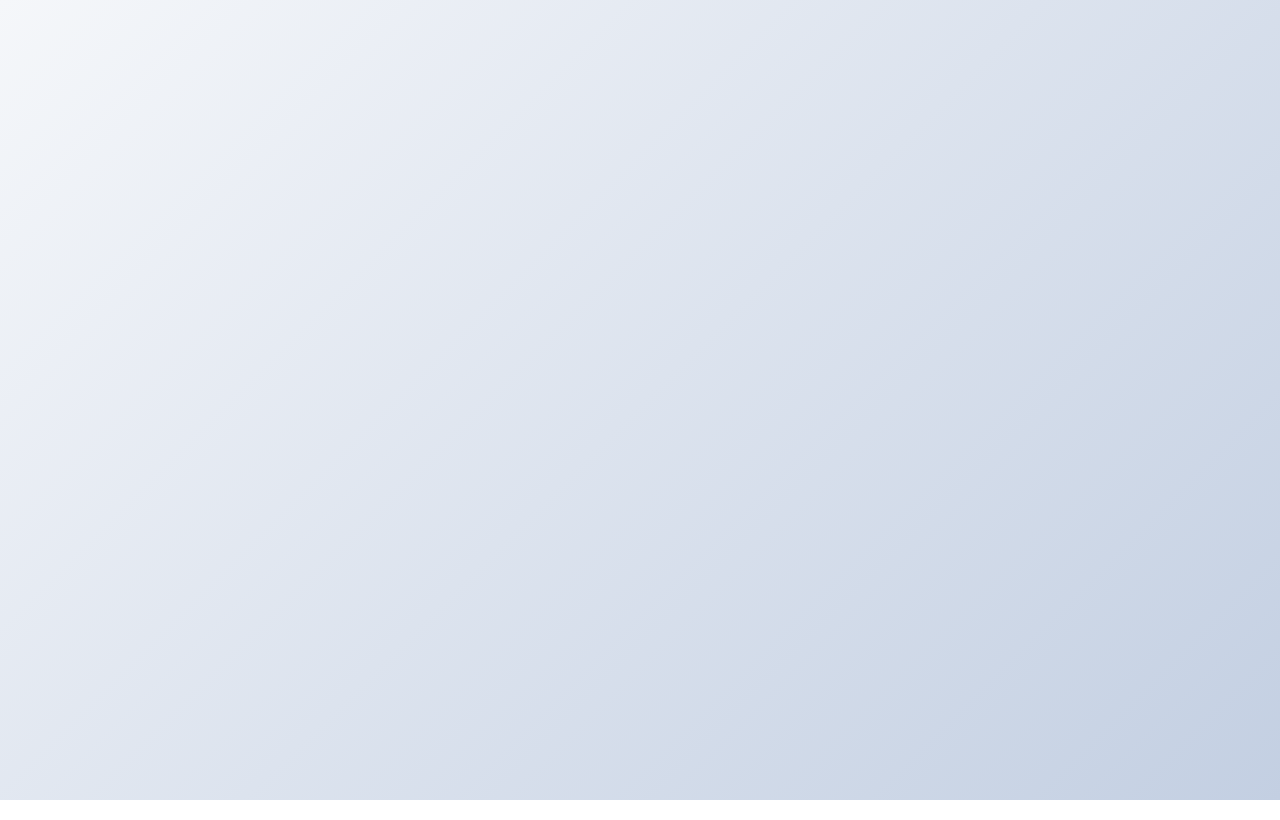
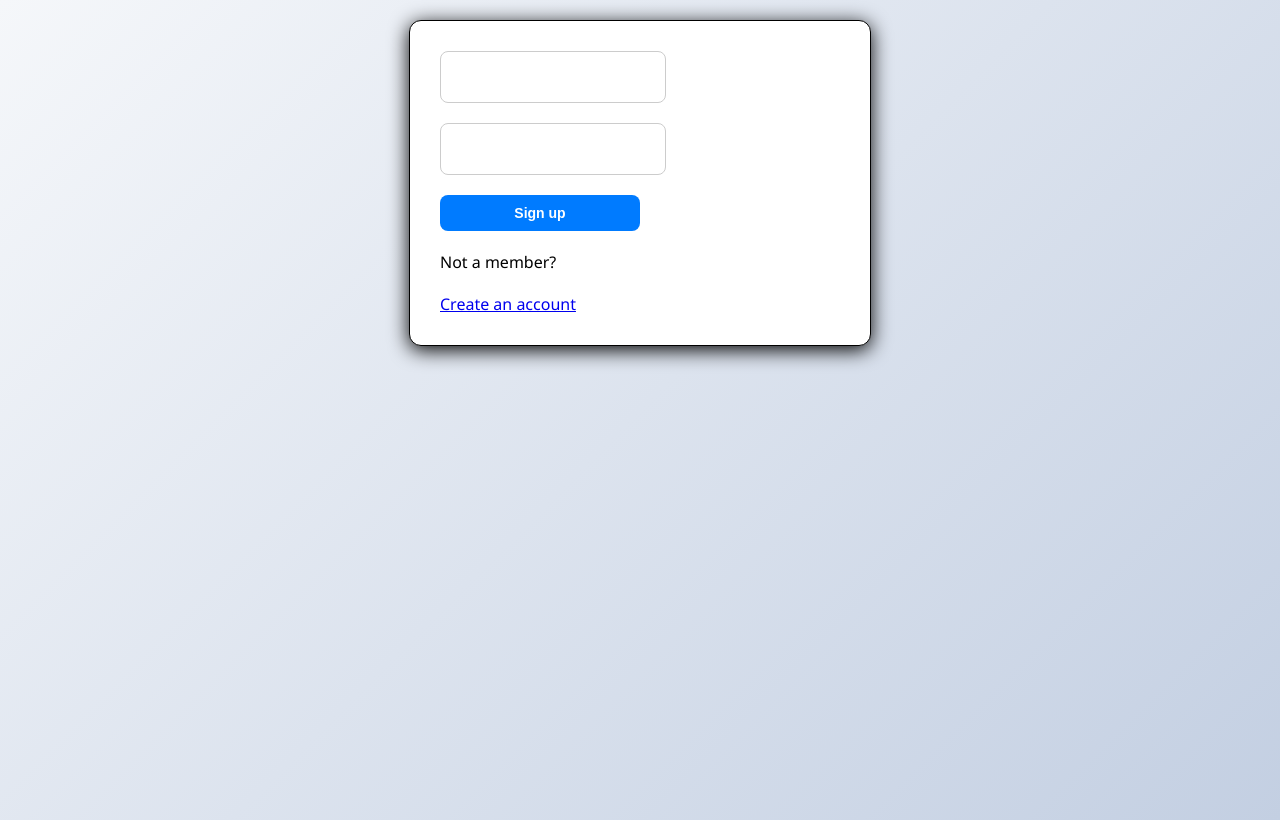
Before and after one commit to benchaayabayoub/Requests-tool, a React (Create React App) app in the folder frontend/: page /connexionn in a window 1280 px wide. Before the commit this address had no page. Built offline with nearby package versions, Linux system fonts and the light colour scheme.

Commit message:
last update!!

```diff
--- a/frontend/src/App.js
+++ b/frontend/src/App.js
@@ -12,9 +12,9 @@ function App(){
     <BrowserRouter>
       <Routes>
         <Route path="/" element={<Inscription/>}/>
-        <Route path="/inscription" element={<Inscription/>}/>
-        <Route path="/connexion" element={<Connexion/>}/>
-        <Route path="/home" element={<Home/>}/>
+        <Route path="/inscriptionn" element={<Inscription/>}/>
+        <Route path="/connexionn" element={<Connexion/>}/>
+        <Route path="/homee" element={<Home/>}/>
 
 
       </Routes>
--- a/frontend/src/composants/Connexion.js
+++ b/frontend/src/composants/Connexion.js
@@ -7,6 +7,7 @@ function Connexion(){
     const [email,setEmail]=useState("");
     const [password,setPassword]=useState("");
     const navigate=useNavigate();
+
 
     const onHandleSubmit=async (e)=>{
         e.preventDefault();
@@ -20,7 +21,9 @@ function Connexion(){
                 alert(res.data.msg+" "+res.data.user.email);
 
             if(res.data.msg==="Welcome"){
-                navigate("/home");
+                localStorage.setItem("userEmail",res.data.user.email);
+                localStorage.setItem("userNom",res.data.user.nom);
+                navigate("/homee");
             }
 
         } catch (error) {
@@ -35,7 +38,7 @@ function Connexion(){
         <input type="email" value={email} onChange={(e)=>setEmail(e.target.value)}></input>
         <input type="password" value={password} onChange={(e)=>setPassword(e.target.value)}></input>
         <button type="submit">Sign up</button>
-        Not a member? <Link to="../Inscription">Create an account</Link>
+        Not a member? <Link to="/inscriptionn">Create an account</Link>
         </form>
 
         </div>
--- a/frontend/src/composants/Home.js
+++ b/frontend/src/composants/Home.js
@@ -1,4 +1,4 @@
-import React, { useState } from "react";
+import React, { useState,useEffect } from "react";
 import Duplicate from "./Duplicate";
 import Dmarc from "./Dmarc";
 import ChangeDomain from "./ChangeDomain";
@@ -7,15 +7,38 @@ import { IoDuplicate } from "react-icons/io5";
 import { LiaExchangeAltSolid } from "react-icons/lia";
 import { GrDomain } from "react-icons/gr";
 import { RiAppsLine } from "react-icons/ri";
+import { useNavigate } from "react-router-dom";
 
 export default function Home(){
 
-    const [composantAffiche,setComposantAffiche]=useState("Dmarc");
+    const navigate=useNavigate();
+    const [composantAffiche,setComposantAffiche]=useState("ChangeDomain");
+
+
+    useEffect(()=>{
+        const userEmail=localStorage.getItem("userEmail");
+        const userNom=localStorage.getItem("userName");
+        if(!userEmail){
+            navigate("/connexionn");
+        }
+        else{
+            console.log(userNom);
+        }
+    },[navigate]);
+
+
+
+
+    const logOut=()=>{
+        localStorage.removeItem("userEmail");
+        navigate("/connexionn");
+    }
+
 
     return(
         <>
 
-        <header className={styles.barriere}><RiAppsLine className={styles.iconeheader}/>EMS Request Tool</header>
+        <header className={styles.barriere}><RiAppsLine className={styles.iconeheader}/>EMS Request Tool<button onClick={logOut}>Logout</button><span>Bienvenu {localStorage.getItem("userNom")}</span></header>
         <div style={{width:"100%" ,display:"flex"}}>
 
         <aside className={styles.menugauche}>
--- a/frontend/src/composants/Home.module.css
+++ b/frontend/src/composants/Home.module.css
@@ -18,6 +18,8 @@
   transition: background 0.3s ease;
   gap:8px;
 }
+
+
 
 /* effet au survol du header */
 .barriere:hover {
--- a/frontend/src/composants/Inscription.js
+++ b/frontend/src/composants/Inscription.js
@@ -2,7 +2,7 @@ import React, { useState } from "react";
 import axios from "axios";
 import styles from'./Inscription.module.css';
 import {Link, useNavigate} from "react-router-dom";
-import Connexion from "./Connexion";
+
 
 function Insciption(){
 
@@ -23,7 +23,7 @@ function Insciption(){
       alert(res.data.msg);
 
       if(res.data.msg==="User added successfully"){
-        navigate("/connexion");
+        navigate("/connexionn");
       }
 
     } catch (error) {
@@ -42,7 +42,7 @@ function Insciption(){
     <label htmlFor="txtNom">Email:</label><input type="email" value={email} onChange={(e)=>setEmail(e.target.value)} id="txtEmail"/>
     <label htmlFor="txtNom">Password:</label><input type="password" value={password} onChange={(e)=>setPassword(e.target.value)} id="txtPass"/>
     <button type="submit">Sign in</button>
-     Have an account ?<Link to="../Connexion">connect instead!</Link>
+     Have an account ?<Link to="../connexionn">connect instead!</Link>
     </form>
     </div>
   );
```
